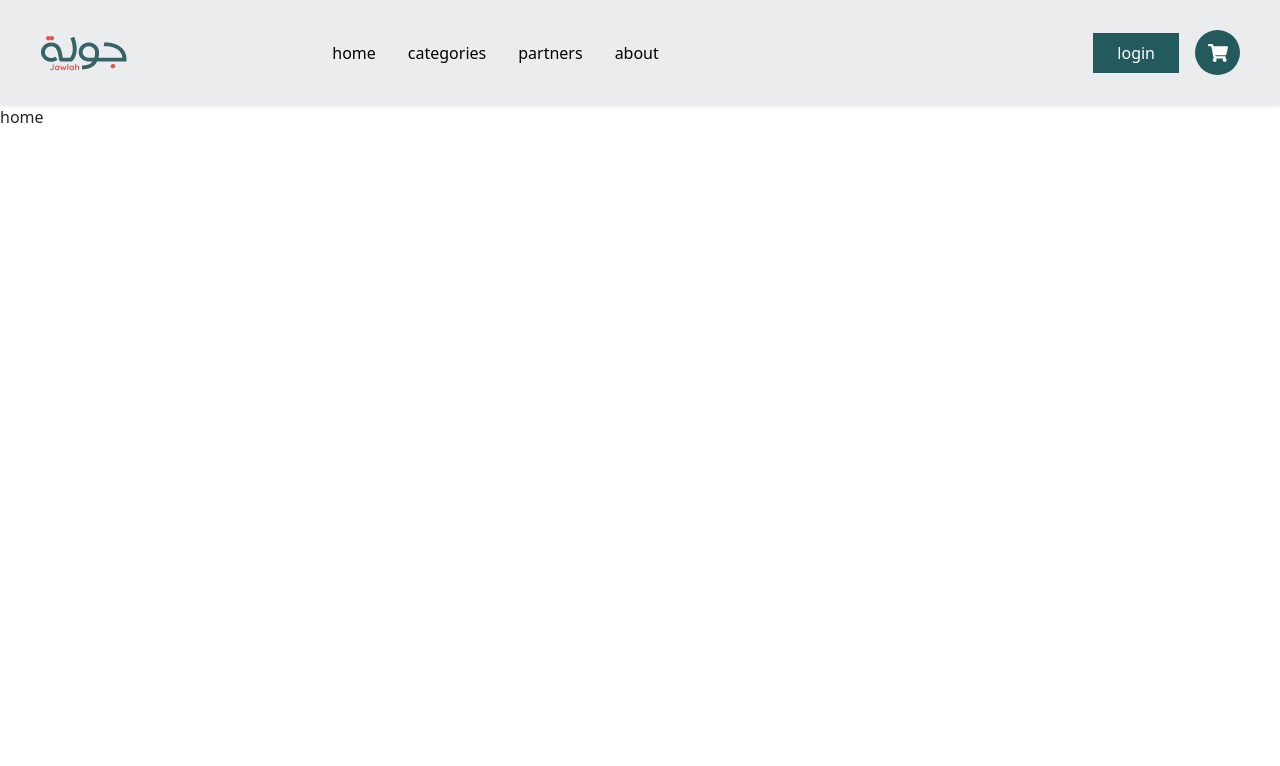
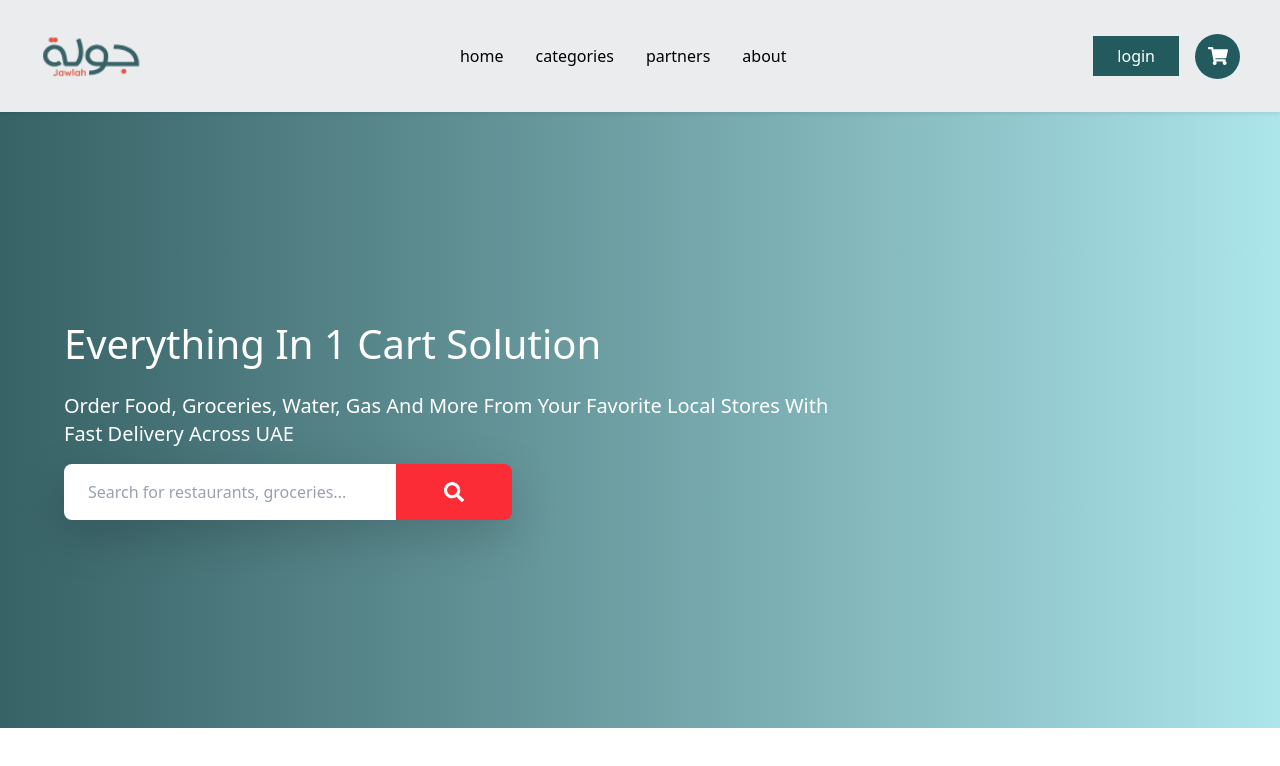
Before and after one commit to MostafaDbagh/burjx, a React (Vite) app: page / in a window 1280 px wide. Shown: the top 766 px of the page. Built offline with nearby package versions, Linux system fonts and the light colour scheme.

Commit message:
create hero section respons

```diff
--- /dev/null
+++ b/public/locales/ar/hero.json
@@ -0,0 +1,6 @@
+{
+    "hero":{
+  "title": "حل كل شيء في عربة واحدة",
+  "description": "اطلب الطعام، البقالة، المياه، الغاز والمزيد من متاجرك المفضلة مع توصيل سريع في جميع أنحاء الإمارات",
+  "searchPlaceholder": "ابحث عن مطاعم، بقالة..."
+}}
--- /dev/null
+++ b/public/locales/en/hero.json
@@ -0,0 +1,7 @@
+{
+    "hero":{
+  "title": "Everything In 1 Cart Solution",
+  "description": "Order Food, Groceries, Water, Gas And More From Your Favorite Local Stores With Fast Delivery Across UAE",
+  "searchPlaceholder": "Search for restaurants, groceries..."
+}
+}
--- /dev/null
+++ b/src/component/hero.jsx
@@ -0,0 +1,61 @@
+"use client";
+import React from "react";
+import { useI18n } from "../hooks/useI18n";
+import { FaSearch } from "react-icons/fa";
+
+export default function Hero() {
+  const { t, isRTL, i18n } = useI18n("hero");
+
+  // لتجربة اللغة الإنجليزية مؤقتًا
+  React.useEffect(() => {
+    i18n.changeLanguage("en");
+  }, [i18n]);
+
+  return (
+    <section
+      className="w-full min-h-[616px] bg-gradient-to-r from-[#376266] to-[#ACE5EA] flex items-center"
+      aria-label="Hero"
+      dir={isRTL ? "rtl" : "ltr"}
+    >
+      <div
+        className={`w-full max-w-4xl px-6 sm:px-12 md:px-16 text-white`}
+        style={{
+          textAlign: isRTL ? "right" : "left",
+          marginLeft: isRTL ? "auto" : 0,
+          marginRight: isRTL ? 0 : "auto",
+        }}
+      >
+        {/* العنوان */}
+        <div className="mb-6">
+          <h1 className="text-4xl sm:text-5xl md:text-[75.99px] font-bold leading-snug md:leading-[125%]">
+            {t("hero.title")}
+          </h1>
+        </div>
+
+        {/* الوصف */}
+        <p className="mb-6 text-base sm:text-lg md:text-xl font-medium">
+          {t("hero.description")}
+        </p>
+
+        {/* حقل البحث + زر البحث */}
+        <div
+          className={`flex flex-col sm:flex-row ${
+            isRTL ? "sm:flex-row-reverse" : "sm:flex-row"
+          } max-w-md shadow-lg rounded-lg overflow-hidden`}
+        >
+          {/* صندوق البحث */}
+          <input
+            type="text"
+            placeholder={t("hero.searchPlaceholder")}
+            className="flex-1 bg-white px-4 py-3 text-gray-700 placeholder-gray-400 focus:outline-none"
+          />
+
+          {/* زر البحث */}
+          <button className="bg-red-500 px-5 py-3 flex items-center justify-center sm:mt-0 ">
+            <FaSearch className="text-white h-5 w-5" />
+          </button>
+        </div>
+      </div>
+    </section>
+  );
+}
--- a/src/component/navbar.jsx
+++ b/src/component/navbar.jsx
@@ -20,36 +20,37 @@ const Navbar = ({ links, dir = "ltr" }) => {
 
   return (
     <nav className="bg-[#EAECEE] shadow-sm px-4 md:px-8 py-4 flex items-center justify-between relative" dir={dir}>
-        <img src={logo} alt="Jowleh Logo" className="h-100 " />
+      <img src={logo} alt="Jowleh Logo" className="h-12 md:h-16" />
 
       <div className="hidden md:flex justify-center space-x-8 font-medium">
         {navLinks.map((link, index) => (
           <Link
             key={index}
             to={link.to}
-            className="!text-black hover:!text-[#235A5E] transition-colors font-quicksand !no-underline"
+            className="!text-black hover:!text-[#235A5E] transition-colors duration-300 font-quicksand !no-underline"
           >
             {link.label}
           </Link>
         ))}
       </div>
 
-      <div className="px-6"></div>
-
-     <div className="flex items-center space-x-4 relative">
+      <div className="flex items-center space-x-4 relative">
+        {/* زر الدخول */}
         <Link to="/login">
-          <button className="px-4 md:px-5 py-2 rounded-lg text-white font-medium transition bg-[#235A5E] hover:bg-[#1b474a]">
+          <button className="px-4 md:px-5 py-2 rounded-lg text-white font-medium transition-all duration-300 bg-[#235A5E] hover:bg-[#1b474a] hover:scale-105 hover:shadow-lg">
             {t("login")}
           </button>
         </Link>
 
+        {/* زر عربة التسوق */}
         <Link
           to="/cart"
-          className="flex items-center justify-center rounded-full text-white bg-[#235A5E] w-[45px] h-[45px] text-[20px] hover:bg-[#1b474a] transition-colors"
+          className="flex items-center justify-center rounded-full text-white bg-[#235A5E] w-[45px] h-[45px] text-[20px] transition-all duration-300 hover:bg-[#1b474a] hover:scale-110 hover:shadow-lg"
         >
           <FaShoppingCart />
         </Link>
 
+        {/* قائمة الهواتف */}
         <div className="md:hidden relative">
           <button
             className="text-2xl text-[#235A5E]"
@@ -64,7 +65,7 @@ const Navbar = ({ links, dir = "ltr" }) => {
                 <Link
                   key={index}
                   to={link.to}
-                  className="w-full px-4 py-2 text-black hover:text-[#235A5E] transition-colors font-quicksand"
+                  className="w-full px-4 py-2 text-black hover:text-[#235A5E] transition-colors duration-300 font-quicksand"
                   onClick={() => setIsOpen(false)} // يغلق القائمة عند اختيار رابط
                 >
                   {link.label}
--- a/src/pages/home.jsx
+++ b/src/pages/home.jsx
@@ -1,10 +1,11 @@
+import Hero from "../component/hero";
 
 const Home = () => {
 
 
   return (
 <>
-home
+<Hero/>
 </>
   );
 };
```
